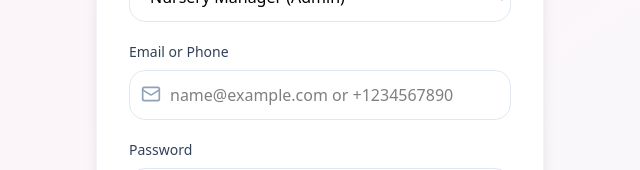
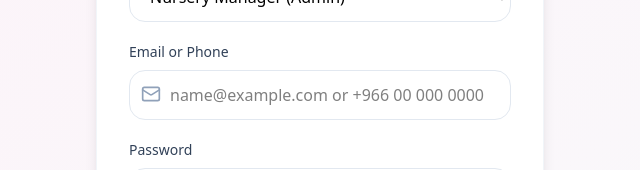
Before and after one commit to AliyahAlabdali/Yaqidh, a React (Vite) app: page /login in a window 1280 px wide. Shown: the part 313-483 px from the top of the page, without its empty margins (320-960 px from the left). Built offline with nearby package versions, Linux system fonts and the light colour scheme.

Commit message:
Update login page phone number country code to +966

```diff
--- a/src/pages/Login.jsx
+++ b/src/pages/Login.jsx
@@ -75,7 +75,7 @@ export default function Login() {
                   type="text"
                   value={email}
                   onChange={(e) => setEmail(e.target.value)}
-                  placeholder="name@example.com or +1234567890"
+                  placeholder="name@example.com or +966 00 000 0000"
                   className="w-full pl-10 pr-4 py-3 border border-slate-200 rounded-xl focus:outline-none focus:ring-2 focus:ring-brand-500 focus:border-transparent transition"
                 />
               </div>
```
